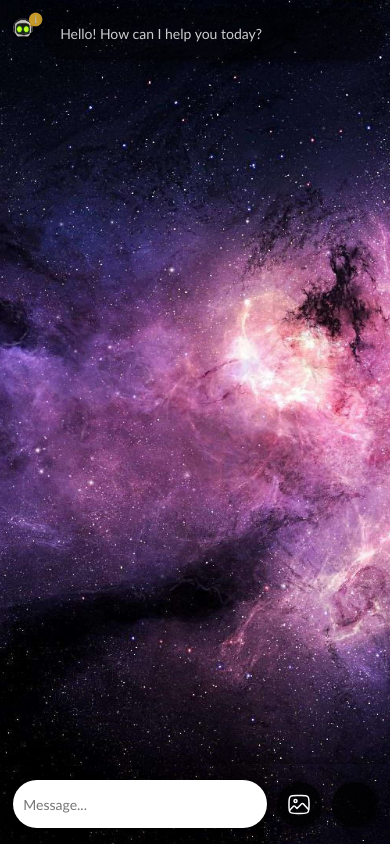
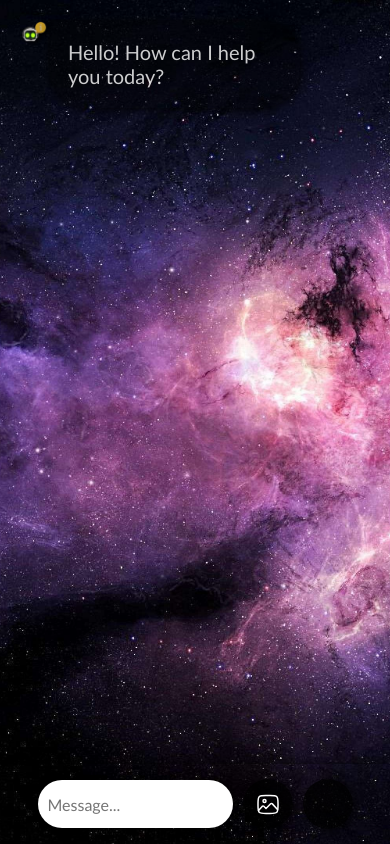
Before and after one commit to imohit07/chatbot-using-api-tech, a plain HTML site: page index.html in a window 390 px wide. Drawn offline with Linux system fonts and the light colour scheme.

Commit message:
Update style.css

```diff
--- a/style.css
+++ b/style.css
@@ -118,69 +118,14 @@ body {
     align-items: center;
     justify-content: center;
 }
-/* Loading animation */
-@keyframes pulse {
-    0% { opacity: 0.6; }
-    50% { opacity: 1; }
-    100% { opacity: 0.6; }
-}
-
-.load {
-    animation: pulse 1.5s ease-in-out infinite;
-}
-
-/* Button hover effects */
-.prompt-area button:active {
-    transform: scale(0.95);
-}
-
-/* Improved mobile responsiveness */
-@media (max-width: 768px) {
-    .chat-container {
-        padding: 10px;
-        font-size: 16px;
-    }
-
+@media (max-width: 600px) {
     .user-chat-box {
-        width: 90%;
-        left: 10%;
+        width: 80%;
+        left: 20%;
     }
 
     .ai-chat-box {
-        width: 90%;
-    }
-
-    .user-chat-area, .ai-chat-area {
-        width: 95%;
-        padding: 15px;
-        font-size: 14px;
-    }
-
-    .prompt-area input {
-        width: 60%;
-        font-size: 14px;
-    }
-
-    .prompt-area button {
-        width: 45px;
-        height: 45px;
+        width: 80%;
     }
 }
-
-@media (max-width: 480px) {
-    .user-chat-box, .ai-chat-box {
-        width: 95%;
-    }
-
-    .user-chat-box {
-        left: 5%;
-    }
-
-    .prompt-area input {
-        width: 65%;
-    }
-
-    .chooseimg {
-        width: 50%;
-    }
-}
+/* Removed extra '}' from here */
```
